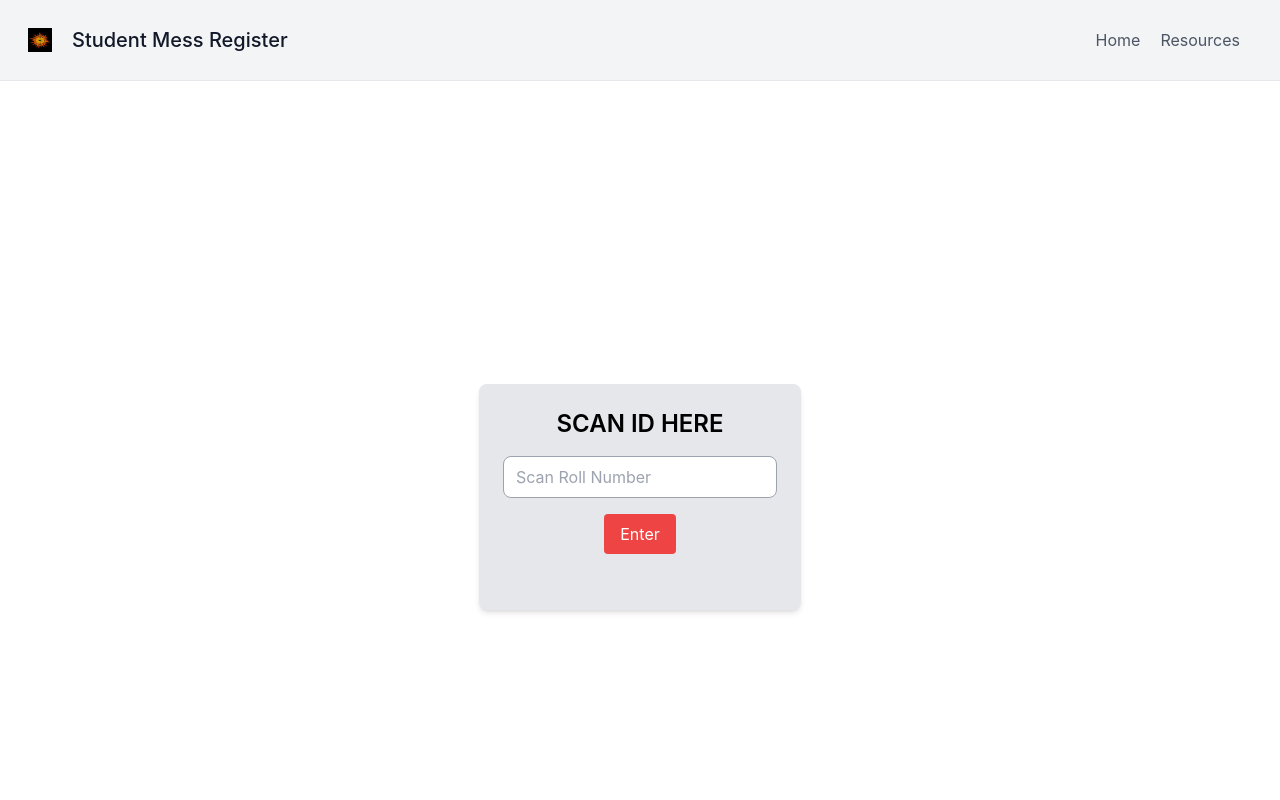
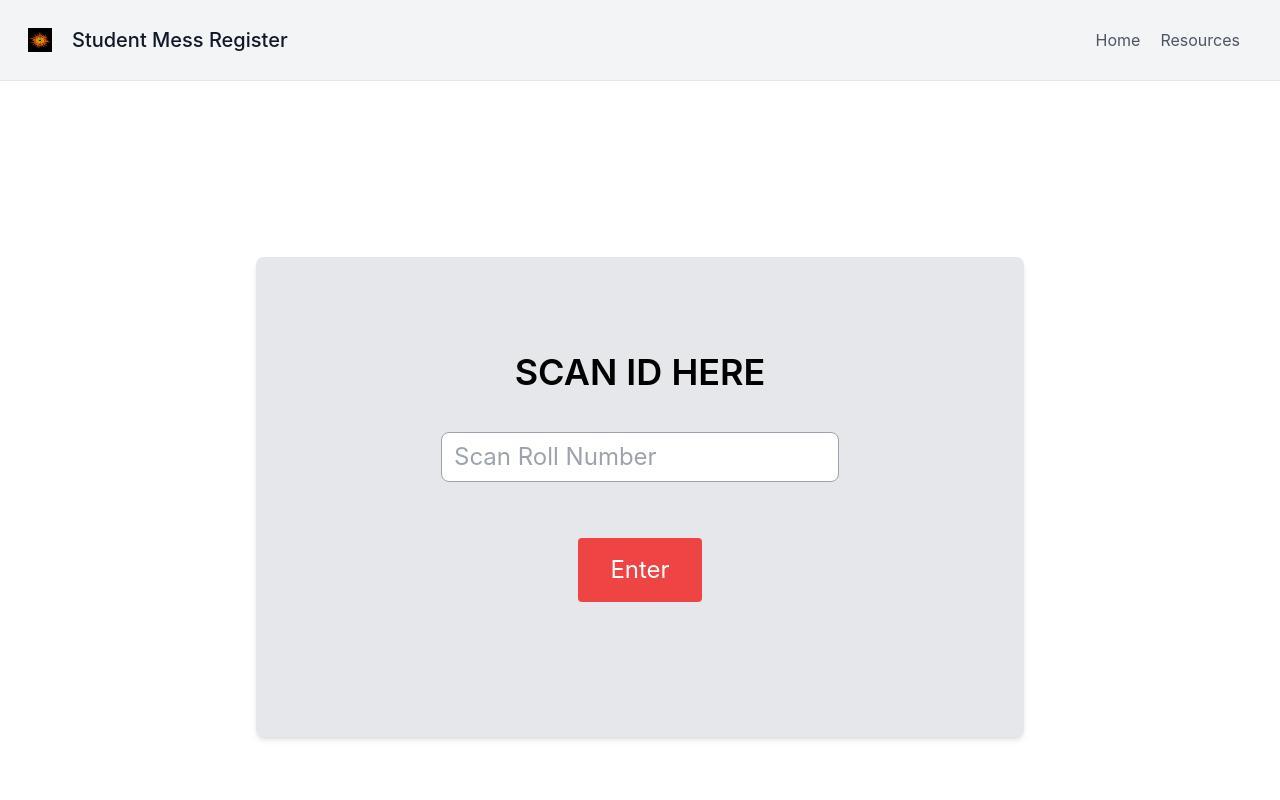
Before and after one commit to Cmbyn01/MessScanner, a React (Create React App) app: page /scan-screen in a window 1280 px wide. Shown: the top 800 px of the page. Built offline with nearby package versions, Linux system fonts and the light colour scheme.

Commit message:
on-enter, design

```diff
--- a/src/components/ScanScreen.js
+++ b/src/components/ScanScreen.js
@@ -42,23 +42,36 @@ function ScanScreen() {
   };
 
   return (
-    <div className="flex flex-col justify-center items-center h-screen">
-      <div className="flex flex-col items-center bg-gray-200 rounded-lg p-6 shadow-md text-center">
-        <h1 className="text-2xl font-semibold mb-4">SCAN ID HERE</h1>
+    <div className="flex flex-col justify-center items-center h-screen" >
+      <div className="flex flex-col items-center justify-center bg-gray-200 rounded-lg p-6 shadow-md text-center" style={{'width': '60%', 'height': '60%'}}>
+        <h1 className="text-4xl font-semibold mb-10">SCAN ID HERE</h1>
         <div className="mb-4">
-          <input
+          {/* <input
             ref={inputRef}
             type="text"
             value={rollNumber}
             onChange={(e) => setRollNumber(e.target.value)}
             placeholder="Scan Roll Number"
             className="border border-gray-400 px-3 py-2 rounded-lg"
+          /> */}
+          <input
+            ref={inputRef}
+            type="text"
+            value={rollNumber}
+            onChange={(e) => setRollNumber(e.target.value)}
+            onKeyDown={(e) => {
+              if (e.key === 'Enter') {
+                handleScan();
+              }
+            }}
+            placeholder="Scan Roll Number"
+            className="border border-gray-400 px-3 py-2 rounded-lg text-2xl mb-10"
           />
         </div>
-        <div className="mb-8">
+        <div className="mb-10">
           <button
             onClick={handleScan}
-            className="bg-red-500 text-white px-4 py-2 rounded hover:bg-red-600"
+            className="bg-red-500 text-white px-8 py-4 rounded hover:bg-red-600 text-2xl"
           >
             Enter
           </button>
```
